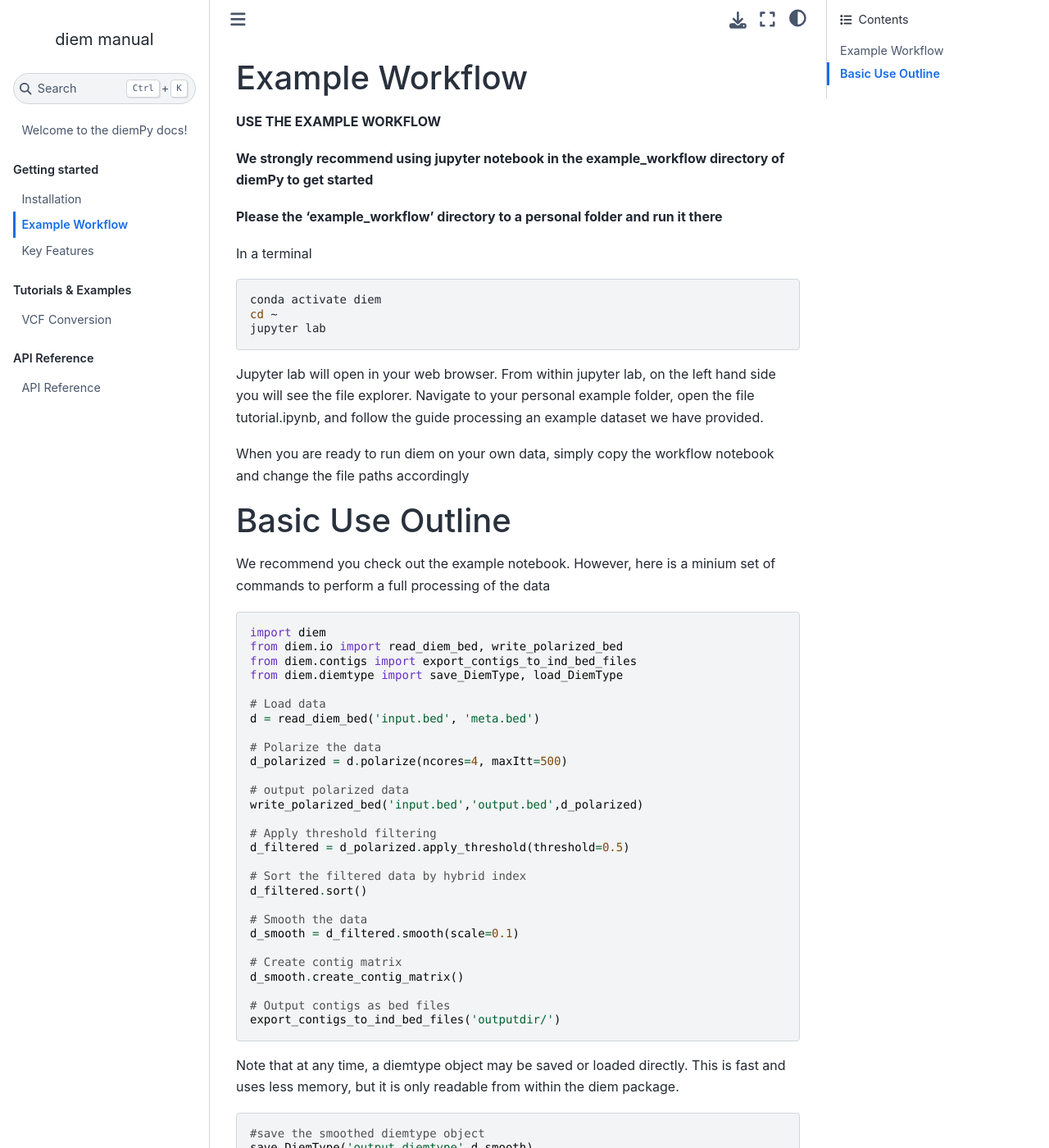
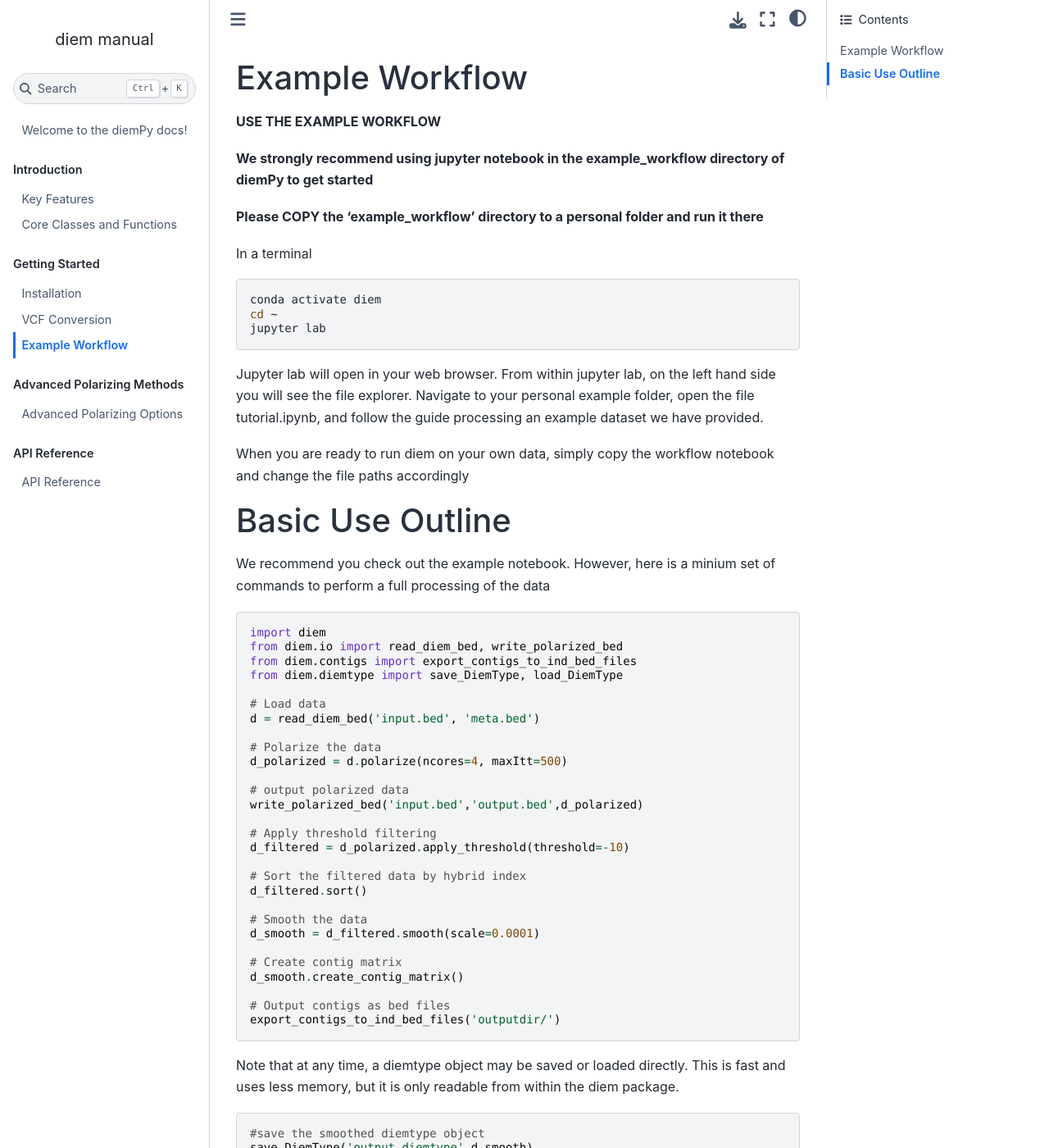
Before and after one commit to DerekSetter/diemPy, a Jupyter Book: the page built from docs/quickstart.md, in a window 1280 px wide and 1400 px high. Shown: the whole window at 82% size. Built offline with Jupyter Book 1.0.4 settings and Sphinx 7.4.7 and the Sphinx Book theme 1.1.4, drawn with Linux system fonts in a browser that asks for light colours; some of the changed text lies outside the part shown.

Commit message:
updated documentation with advanced polarizing (masks and setting initial null polarity) and slight clean up and reorganization

```diff
--- a/docs/_toc.yml
+++ b/docs/_toc.yml
@@ -4,18 +4,21 @@
 format: jb-book
 root: intro
 parts:
-- caption: Getting started
+- caption: Introduction
+  label: part-introduction
+  chapters:
+  - file: key-features
+  - file: core-classes
+- caption: Getting Started
   label: part-getting-started
   chapters:
   - file: installation
+  - file: vcf-conversion
   - file: quickstart
-  - file: core-concepts
-- caption: Tutorials & Examples
-  label: part-tutorials-examples
+- caption: Advanced Polarizing Methods
+  label: part-advanced-polarizing-methods
   chapters:
-  - file: vcf-conversion
-  # - file: polarization
-  # - file: post-polarization analysis
+  - file: advanced-polarizing
 - caption: API Reference
   label: part-api-reference
   chapters:
--- a/docs/quickstart.md
+++ b/docs/quickstart.md
@@ -4,7 +4,7 @@
 
 **We strongly recommend using jupyter notebook in the example_workflow directory of diemPy to get started**
 
-**Please the 'example_workflow' directory to a personal folder and run it there**
+**Please COPY the 'example_workflow' directory to a personal folder and run it there**
 
 
 In a terminal
@@ -41,13 +41,13 @@
 write_polarized_bed('input.bed','output.bed',d_polarized)
 
 # Apply threshold filtering
-d_filtered = d_polarized.apply_threshold(threshold=0.5)
+d_filtered = d_polarized.apply_threshold(threshold=-10)
 
 # Sort the filtered data by hybrid index
 d_filtered.sort()
 
 # Smooth the data
-d_smooth = d_filtered.smooth(scale=0.1)
+d_smooth = d_filtered.smooth(scale=0.0001)
 
 # Create contig matrix
 d_smooth.create_contig_matrix()
```
Also changed, not shown: docs/advanced-polarizing.md (added, +84 -0 lines), docs/core-classes.md (renamed from docs/core-concepts.md, +6 -39 lines), docs/key-features.md (added, +30 -0 lines), docs/vcf-conversion.md (+1 -0 lines).
